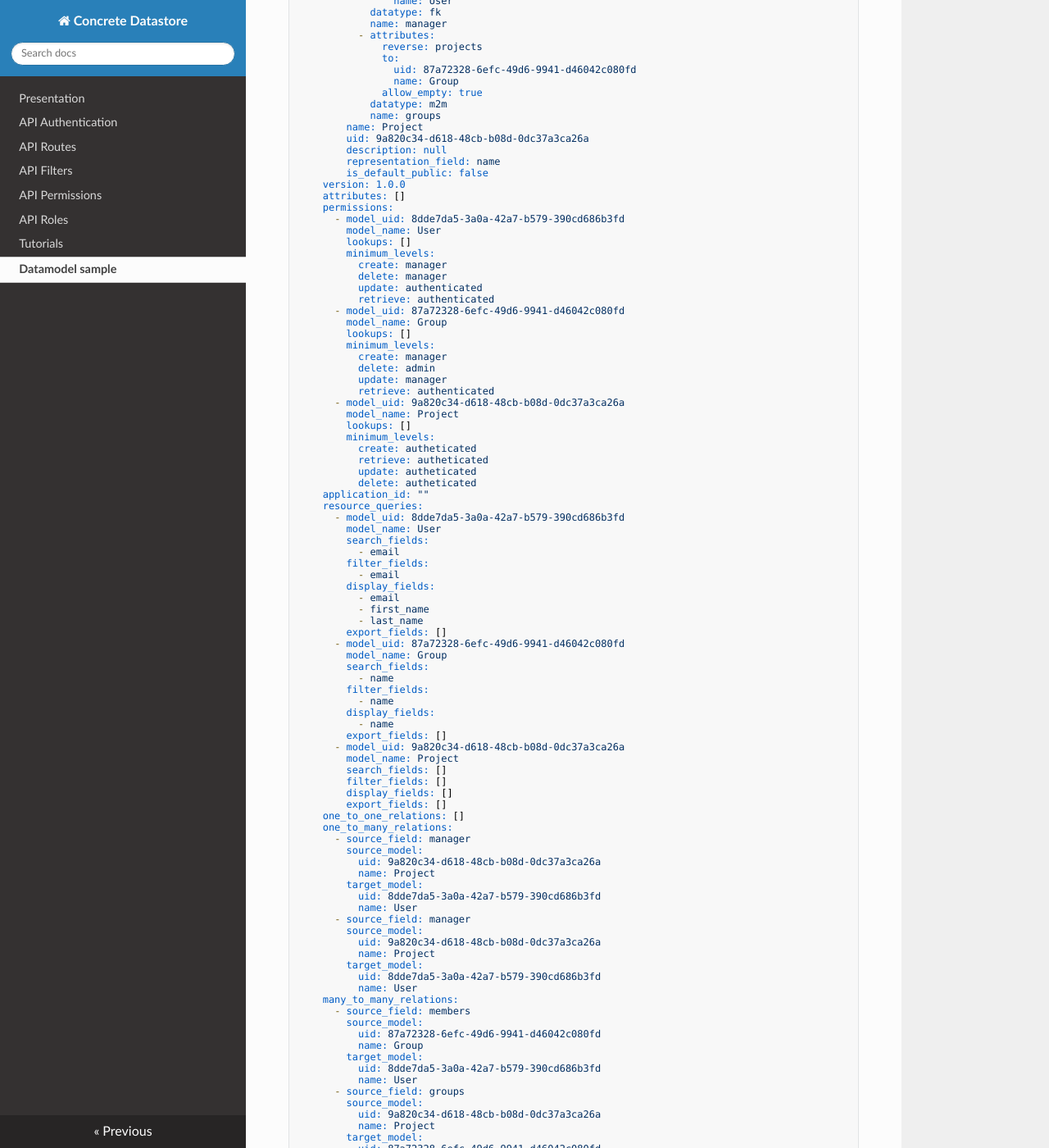
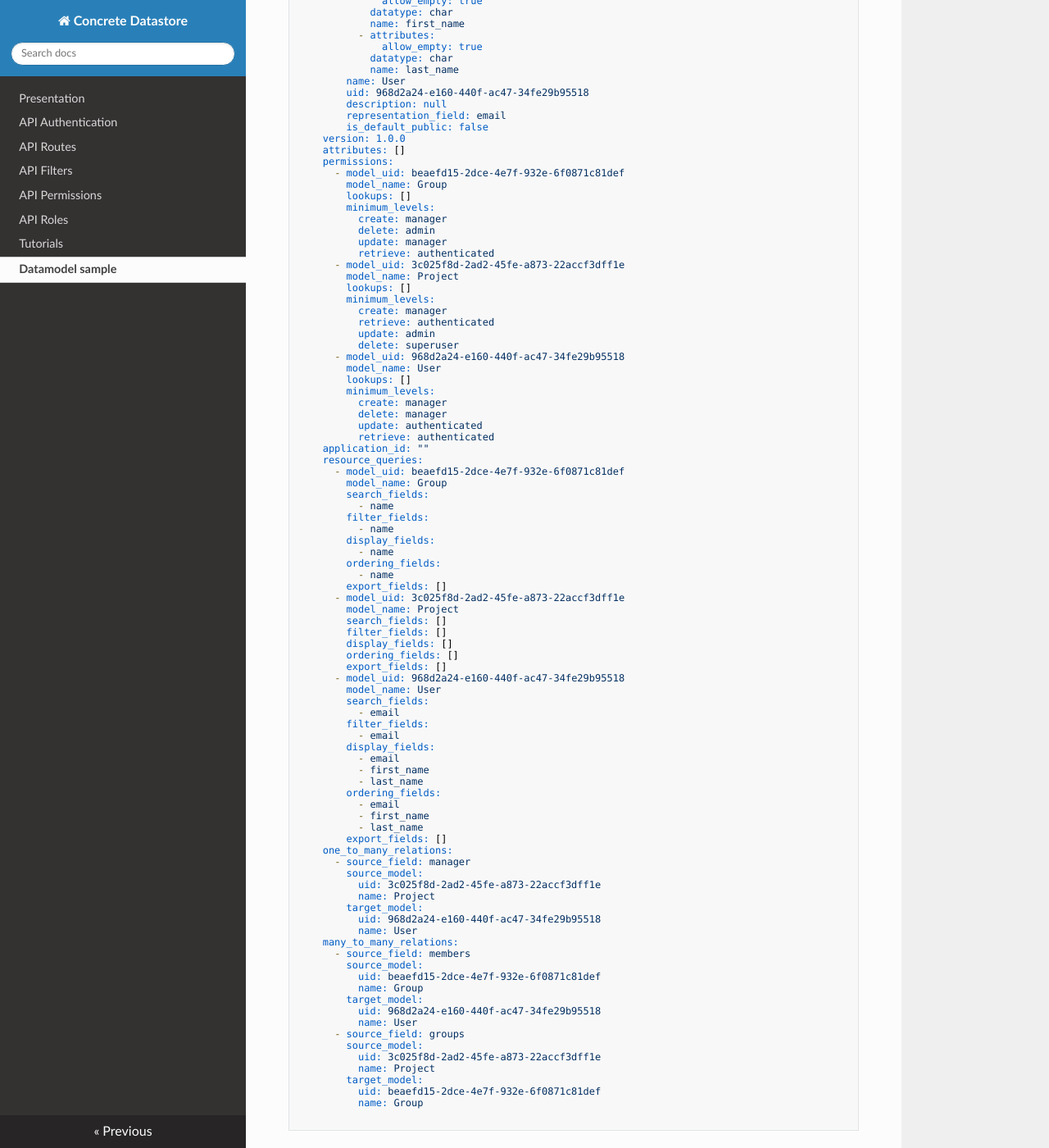
Before and after one commit to Netsach/concrete-datastore, an MkDocs documentation site: the page built from docs/datamodel-yml.md, in a window 1280 px wide and 1400 px high, scrolled down 958 px. Shown: the whole window at 82% size. Built offline with MkDocs 1.6.1, drawn with Linux system fonts in a browser that asks for light colours; nearby versions of some CDN libraries; some of the changed text lies outside the part shown.

Commit message:
Update documentation

````diff
--- a/docs/datamodel-yml.md
+++ b/docs/datamodel-yml.md
@@ -6,79 +6,91 @@ manifest:
     roles: []
     models:
       - fields:
-          - attributes: {}
-            datatype: char
-            name: email
-            allow_empty: null
-          - attributes: {}
-            datatype: char
-            name: first_name
-            allow_empty: null
-          - attributes: {}
-            datatype: char
-            name: last_name
-            allow_empty: null
-        name: User
-        uid: 8dde7da5-3a0a-42a7-b579-390cd686b3fd
-        description: null
-        representation_field: email
-        is_default_public: false
-      - fields:
-          - attributes: {}
-            datatype: char
-            name: name
-            allow_empty: null
           - attributes:
               to:
-                uid: 8dde7da5-3a0a-42a7-b579-390cd686b3fd
+                uid: 968d2a24-e160-440f-ac47-34fe29b95518
                 name: User
               reverse: concrete_groups
             datatype: m2m
             name: members
-            allow_empty: null
+          - attributes: {}
+            datatype: char
+            name: name
         name: Group
-        uid: 87a72328-6efc-49d6-9941-d46042c080fd
+        uid: beaefd15-2dce-4e7f-932e-6f0871c81def
         description: null
+        representation_field: name
+        is_default_public: false
+      - fields:
+          - attributes:
+              allow_empty: true
+            datatype: char
+            name: code
+          - attributes: {}
+            datatype: txt
+            name: description
+          - attributes:
+              to:
+                uid: beaefd15-2dce-4e7f-932e-6f0871c81def
+                name: Group
+              reverse: projects
+              allow_empty: true
+            datatype: m2m
+            name: groups
+          - attributes:
+              to:
+                uid: 968d2a24-e160-440f-ac47-34fe29b95518
+                name: User
+              reverse: projects
+            datatype: fk
+            name: manager
+          - attributes: {}
+            datatype: char
+            name: name
+          - attributes: {}
+            datatype: date
+            name: start_date
+        name: Project
+        uid: 3c025f8d-2ad2-45fe-a873-22accf3dff1e
         representation_field: name
         is_default_public: false
       - fields:
           - attributes: {}
             datatype: char
-            name: name
+            name: email
           - attributes:
               allow_empty: true
             datatype: char
-            name: code
-          - attributes: {}
-            datatype: date
-            name: start_date
-          - attributes: {}
-            datatype: txt
-            name: description
+            name: first_name
           - attributes:
-              reverse: owned_projects
-              to:
-                uid: 8dde7da5-3a0a-42a7-b579-390cd686b3fd
-                name: User
-            datatype: fk
-            name: manager
-          - attributes:
-              reverse: projects
-              to:
-                uid: 87a72328-6efc-49d6-9941-d46042c080fd
-                name: Group
               allow_empty: true
-            datatype: m2m
-            name: groups
-        name: Project
-        uid: 9a820c34-d618-48cb-b08d-0dc37a3ca26a
+            datatype: char
+            name: last_name
+        name: User
+        uid: 968d2a24-e160-440f-ac47-34fe29b95518
         description: null
-        representation_field: name
+        representation_field: email
         is_default_public: false
     version: 1.0.0
     attributes: []
     permissions:
-      - model_uid: 8dde7da5-3a0a-42a7-b579-390cd686b3fd
+      - model_uid: beaefd15-2dce-4e7f-932e-6f0871c81def
+        model_name: Group
+        lookups: []
+        minimum_levels:
+          create: manager
+          delete: admin
+          update: manager
+          retrieve: authenticated
+      - model_uid: 3c025f8d-2ad2-45fe-a873-22accf3dff1e
+        model_name: Project
+        lookups: []
+        minimum_levels:
+          create: manager
+          retrieve: authenticated
+          update: admin
+          delete: superuser
+      - model_uid: 968d2a24-e160-440f-ac47-34fe29b95518
         model_name: User
         lookups: []
         minimum_levels:
@@ -86,25 +98,27 @@ manifest:
           delete: manager
           update: authenticated
           retrieve: authenticated
-      - model_uid: 87a72328-6efc-49d6-9941-d46042c080fd
-        model_name: Group
-        lookups: []
-        minimum_levels:
-          create: manager
-          delete: admin
-          update: manager
-          retrieve: authenticated
-      - model_uid: 9a820c34-d618-48cb-b08d-0dc37a3ca26a
-        model_name: Project
-        lookups: []
-        minimum_levels:
-          create: autheticated
-          retrieve: autheticated
-          update: autheticated
-          delete: autheticated
     application_id: ""
     resource_queries:
-      - model_uid: 8dde7da5-3a0a-42a7-b579-390cd686b3fd
+      - model_uid: beaefd15-2dce-4e7f-932e-6f0871c81def
+        model_name: Group
+        search_fields:
+          - name
+        filter_fields:
+          - name
+        display_fields:
+          - name
+        ordering_fields:
+          - name
+        export_fields: []
+      - model_uid: 3c025f8d-2ad2-45fe-a873-22accf3dff1e
+        model_name: Project
+        search_fields: []
+        filter_fields: []
+        display_fields: []
+        ordering_fields: []
+        export_fields: []
+      - model_uid: 968d2a24-e160-440f-ac47-34fe29b95518
         model_name: User
         search_fields:
           - email
@@ -114,52 +128,34 @@ manifest:
           - email
           - first_name
           - last_name
+        ordering_fields:
+          - email
+          - first_name
+          - last_name
         export_fields: []
-      - model_uid: 87a72328-6efc-49d6-9941-d46042c080fd
-        model_name: Group
-        search_fields:
-          - name
-        filter_fields:
-          - name
-        display_fields:
-          - name
-        export_fields: []
-      - model_uid: 9a820c34-d618-48cb-b08d-0dc37a3ca26a
-        model_name: Project
-        search_fields: []
-        filter_fields: []
-        display_fields: []
-        export_fields: []
-    one_to_one_relations: []
     one_to_many_relations:
       - source_field: manager
         source_model:
-          uid: 9a820c34-d618-48cb-b08d-0dc37a3ca26a
+          uid: 3c025f8d-2ad2-45fe-a873-22accf3dff1e
           name: Project
         target_model:
-          uid: 8dde7da5-3a0a-42a7-b579-390cd686b3fd
-          name: User
-      - source_field: manager
-        source_model:
-          uid: 9a820c34-d618-48cb-b08d-0dc37a3ca26a
-          name: Project
-        target_model:
-          uid: 8dde7da5-3a0a-42a7-b579-390cd686b3fd
+          uid: 968d2a24-e160-440f-ac47-34fe29b95518
           name: User
     many_to_many_relations:
       - source_field: members
         source_model:
-          uid: 87a72328-6efc-49d6-9941-d46042c080fd
+          uid: beaefd15-2dce-4e7f-932e-6f0871c81def
           name: Group
         target_model:
-          uid: 8dde7da5-3a0a-42a7-b579-390cd686b3fd
+          uid: 968d2a24-e160-440f-ac47-34fe29b95518
           name: User
       - source_field: groups
         source_model:
-          uid: 9a820c34-d618-48cb-b08d-0dc37a3ca26a
+          uid: 3c025f8d-2ad2-45fe-a873-22accf3dff1e
           name: Project
         target_model:
-          uid: 87a72328-6efc-49d6-9941-d46042c080fd
+          uid: beaefd15-2dce-4e7f-932e-6f0871c81def
           name: Group
+
 ```
 You can download the datamodel file [here](assets/sample-datamodel.yml)
````
Also changed, not shown: docs/assets/sample-datamodel.yml (+86 -75 lines), docs/filters.md (+1 -1 lines).
